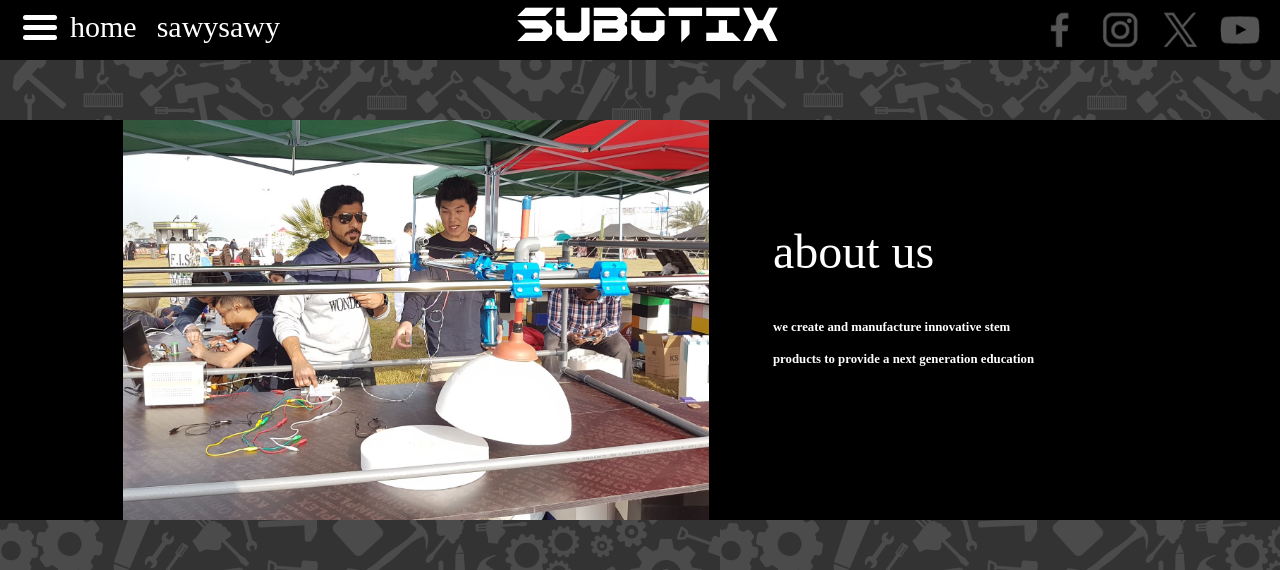
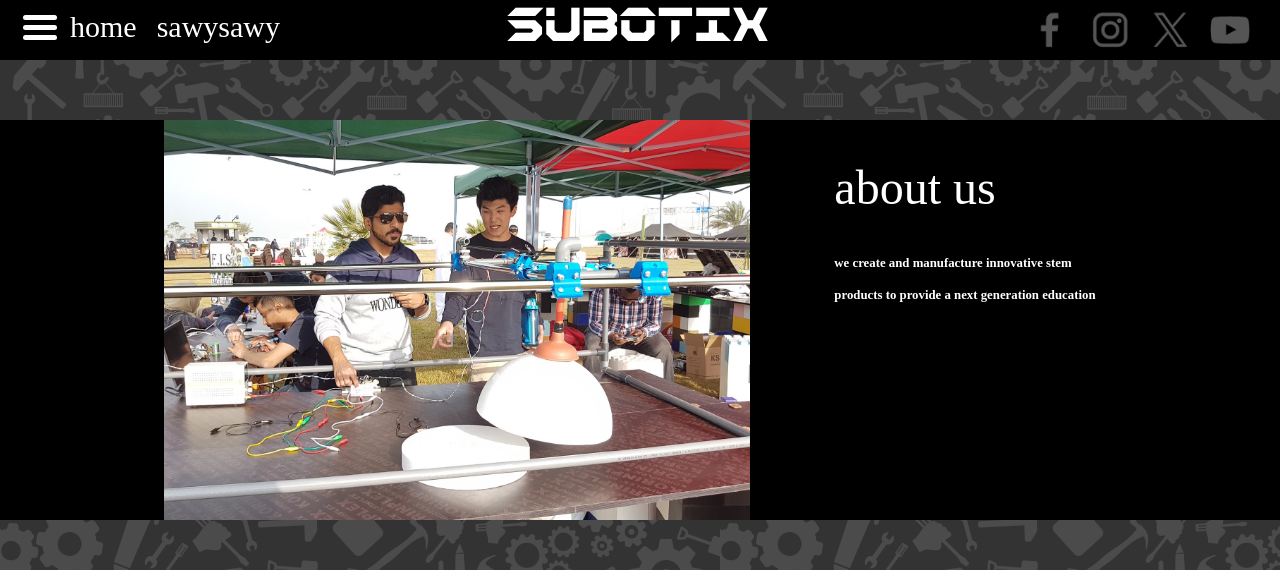
Before and after one commit to Matteo-Y/Subotix_site_legacy, a React (Create React App) app: page /#/ in a window 1280 px wide. Shown: the top 570 px of the page. Built offline with nearby package versions, Linux system fonts and the light colour scheme; a web font is replaced by a local one.

Commit message:
overflow fix / styling changes

```diff
--- a/src/modules/Header.js
+++ b/src/modules/Header.js
@@ -23,7 +23,7 @@ export default function Header() {
             <div id="header-title">
                 <h1>SUBOTIX</h1>
             </div>
-            <div id="header-socials">
+            <div id="header-socials" className="header-element">
                 <a style={{marginRight: "20px"}} href={SOCIALS.facebook}  target="_blank" rel="noreferrer noopener"><img style={{width: "40px"}} src={require("../res/pictures/ui/FB-logo.webp")} alt="facebook"/></a>
                 <a style={{marginRight: "20px"}} href={SOCIALS.instagram} target="_blank" rel="noreferrer noopener"><img style={{width: "40px"}} src={require("../res/pictures/ui/INSTA-logo.webp")} alt="instagram"/></a>
                 <a style={{marginRight: "20px"}} href={SOCIALS.x}         target="_blank" rel="noreferrer noopener"><img style={{width: "40px"}} src={require("../res/pictures/ui/X-logo.webp")} alt="facebook"/></a>
--- a/src/modules/Landing.js
+++ b/src/modules/Landing.js
@@ -6,7 +6,7 @@ export default function Landing() {
         <div className="landing-page">
             <div className="hero section">
                 <img style={{marginRight: "5%"}} className="banner" src={require("../res/pictures/misc/Banner_0.jpg")} alt="home banner"  loading="lazy"/>
-                <div id="about-us-textbox">
+                <div className="landing-textbox">
                     <h2>about us</h2>
                     <p>
                        we create and manufacture innovative stem<br/>
@@ -15,7 +15,7 @@ export default function Landing() {
                 </div>
             </div>
             <a className="redirect-section reverse section" href={"#" + GALLERY_PATH}>
-                <div id="gallery-textbox">
+                <div className="landing-textbox">
                     <h2>gallery</h2>
                     <p>
                         a collection of projects<br/>
@@ -32,7 +32,7 @@ export default function Landing() {
                 </div>
             </a>
             <a className="redirect-section section" href={"#" + SAWY_PATH}>
-                <div id="sawy-textbox">
+                <div className="landing-textbox">
                     <h2>sawy sawy</h2>
                     <p>
                         the perfect tool for beginners.<br/>
--- a/src/styles/App.css
+++ b/src/styles/App.css
@@ -57,6 +57,7 @@ body {
   background-image: url(../res/pictures/bg.png);
   font-family: mono-display;
   margin: 0;
+  min-width: 500px;
 }
 
 #content {
@@ -163,11 +164,9 @@ img {
   }
   .header-element {
     visibility: visible;
-    color: white;
     font-family: mono-display;
     font-size: 30px;
     margin: 0 10px 15px 10px;
-    text-decoration: none;
   }
 }
 .head {
@@ -176,6 +175,7 @@ img {
   justify-content: left;
   flex-direction: row;
   background-color: black;
+  overflow: hidden;
 }
 
 #header-menu {
@@ -256,7 +256,9 @@ button.dropdown-toggle:hover .dropdown-toggle {
 }
 
 .header-element {
-  transition: all 0.3s;
+  color: white;
+  text-decoration: none;
+  transition: all 0.3s ease-in-out;
 }
 
 .glow-on-hover {
@@ -318,6 +320,10 @@ button.dropdown-toggle:hover .dropdown-toggle {
   background-color: black;
 }
 
+.landing-textbox {
+  padding: 0 20px 0 20px;
+}
+
 @media only screen and (max-width: 600px) {
   .hero {
     flex-direction: column;
@@ -332,13 +338,8 @@ button.dropdown-toggle:hover .dropdown-toggle {
   .banner {
     width: 100%;
   }
-  #about-us-textbox {
-    padding: 0 2em 0 2em;
-    width: 100%;
-  }
-  #sawy-textbox {
-    padding: 0 2em 0 2em;
-    width: 100%;
+  .landing-textbox {
+    text-align: center;
   }
   #gallery-slideshow {
     width: 100%;
@@ -358,13 +359,8 @@ button.dropdown-toggle:hover .dropdown-toggle {
   .banner {
     width: 100%;
   }
-  #about-us-textbox {
-    padding: 0 2em 0 2em;
-    width: 100%;
-  }
-  #sawy-textbox {
-    padding: 0 2em 0 2em;
-    width: 100%;
+  .landing-textbox {
+    text-align: center;
   }
   #gallery-slideshow {
     width: 100%;
@@ -390,13 +386,8 @@ button.dropdown-toggle:hover .dropdown-toggle {
     width: fit-content;
     height: 300px;
   }
-  #about-us-textbox {
-    padding: 0 0 0 0;
-    width: 30%;
-  }
-  #sawy-textbox {
-    padding: 0 0 0 0;
-    width: 30%;
+  .landing-textbox {
+    text-align: left;
   }
   #gallery-slideshow {
     width: 50%;
@@ -421,13 +412,8 @@ button.dropdown-toggle:hover .dropdown-toggle {
   .banner {
     height: 400px;
   }
-  #about-us-textbox {
-    padding: 4em 0 4em 0;
-    width: 30%;
-  }
-  #sawy-textbox {
-    padding: 2em 2em 2em 2em;
-    width: 20%;
+  .landing-textbox {
+    text-align: left;
   }
   #gallery-slideshow {
     width: 50%;
--- a/src/styles/App.scss
+++ b/src/styles/App.scss
@@ -40,6 +40,7 @@ body {
     background-image: url(../res/pictures/bg.png);
     font-family: mono-display;
     margin: 0;
+    min-width: 500px;
 }
 
 #content {
--- a/src/styles/_Header.scss
+++ b/src/styles/_Header.scss
@@ -23,7 +23,7 @@
     .head { height: 50px; padding: 10px 0 0 20px; }
     #subotix-header { position: absolute; display: inline; right: calc(50% - 130px); margin: 0 }
     .dropdown { width: 30% }
-    .header-element { visibility: visible;  color: white; font-family: mono-display; font-size: 30px; margin: 0 10px 15px 10px; text-decoration: none }
+    .header-element { visibility: visible; font-family: mono-display; font-size: 30px; margin: 0 10px 15px 10px }
 }
 
 .head {
@@ -32,6 +32,7 @@
     justify-content: left;
     flex-direction: row;
     background-color: black;
+    overflow: hidden;
 }
 
 #header-menu {
@@ -111,7 +112,9 @@ button.dropdown-toggle:hover {
     height: 0;
 }
 .header-element {
-    transition: all 0.3s;
+    color: white;
+    text-decoration: none;
+    transition: all 0.3s ease-in-out;
 }
 
 .glow-on-hover {
--- a/src/styles/_Landing.scss
+++ b/src/styles/_Landing.scss
@@ -8,13 +8,16 @@
     background-color: black;
 }
 
+.landing-textbox {
+    padding: 0 20px 0 20px;
+}
+
 @media only screen and (max-width: 600px) {
     .hero { flex-direction: column; margin-top: 30px }
     .redirect-section { flex-direction: column-reverse }
     .contacts { height: 10rem }
     .banner {width: 100% }
-    #about-us-textbox { padding: 0 2em 0 2em; width: 100% }
-    #sawy-textbox { padding: 0 2em 0 2em; width: 100% }
+    .landing-textbox { text-align: center }
     #gallery-slideshow { width: 100% }
 }
 
@@ -23,8 +26,7 @@
     .redirect-section { flex-direction: column-reverse }
     .contacts { height: 10rem }
     .banner {width: 100% }
-    #about-us-textbox { padding: 0 2em 0 2em; width: 100% }
-    #sawy-textbox { padding: 0 2em 0 2em; width: 100% }
+    .landing-textbox { text-align: center }
     #gallery-slideshow { width: 100% }
 }
 
@@ -34,8 +36,7 @@
     .reverse { flex-direction: row-reverse }
     .contacts { height: 100px }
     .banner { width: fit-content; height: 300px }
-    #about-us-textbox { padding: 0 0 0 0; width: 30% }
-    #sawy-textbox { padding: 0 0 0 0; width: 30% }
+    .landing-textbox { text-align: left }
     #gallery-slideshow { width: 50%; margin-right: 20px }
 }
 
@@ -45,8 +46,7 @@
     .reverse { flex-direction: row-reverse }
     .contacts { height: 100px }
     .banner { height: 400px }
-    #about-us-textbox { padding: 4em 0 4em 0; width: 30% }
-    #sawy-textbox { padding: 2em 2em 2em 2em; width: 20% }
+    .landing-textbox { text-align: left }
     #gallery-slideshow { width: 50%; margin-right: 20px }
 }
 
```
Also changed, not shown: 1 other file (tests, documents, lock files or other folders).
